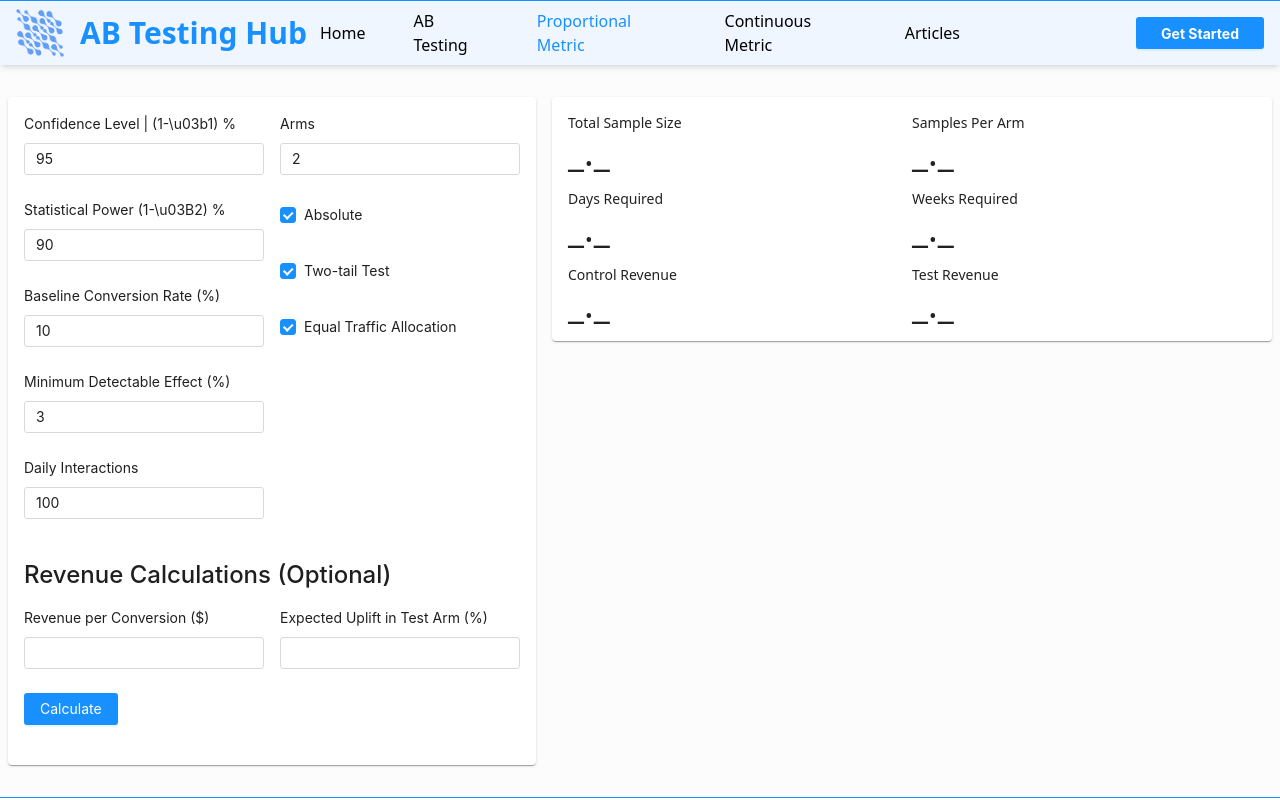
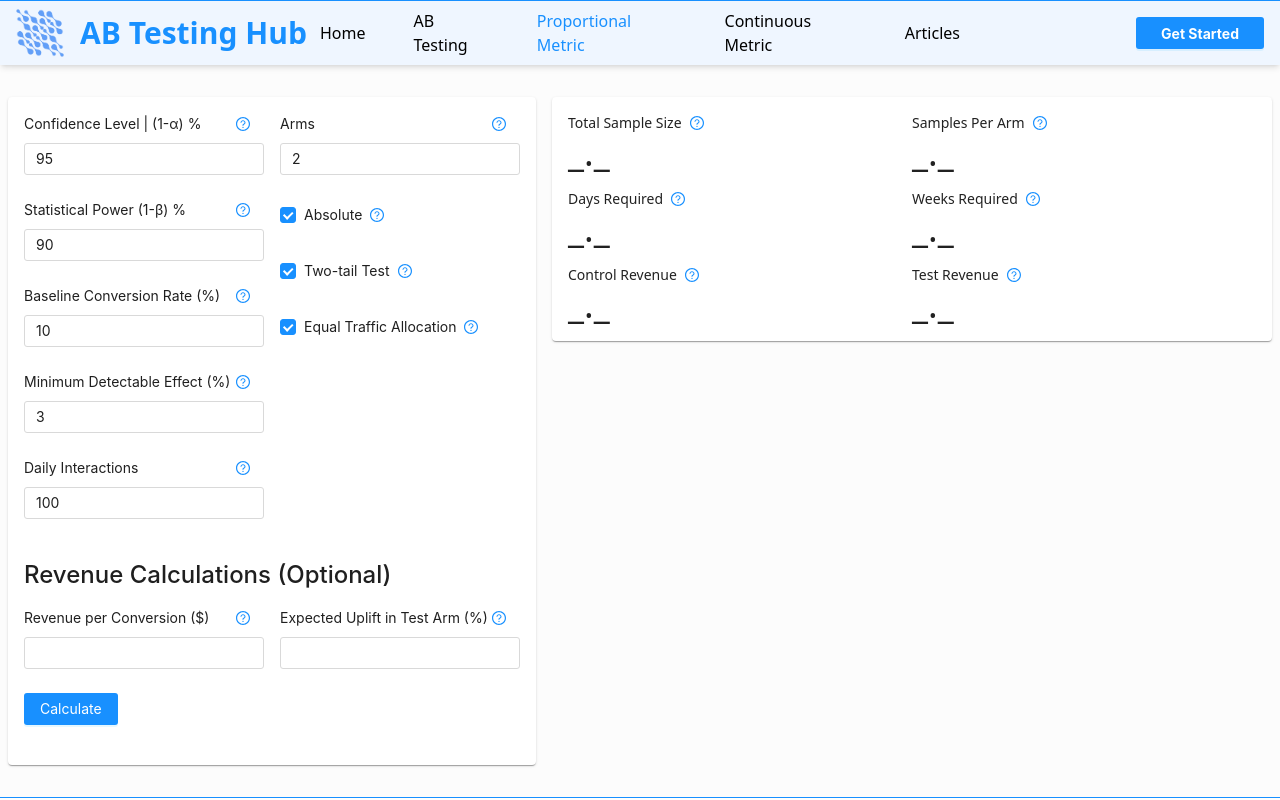
Before and after one commit to VAIJ-TEJAS/ABTestingHub_React_Frontend, a React (Vite) app: page /proportional-metric-testing in a window 1280 px wide. Shown: the top 800 px of the page. Built offline with nearby package versions, Linux system fonts and the light colour scheme.

Commit message:
completely completed proportional metric

```diff
--- a/src/pages/ProportionalMetricTesting.tsx
+++ b/src/pages/ProportionalMetricTesting.tsx
@@ -1,9 +1,10 @@
 /* eslint-disable @typescript-eslint/no-explicit-any */
 import React, { useEffect, useState } from 'react';
-import { Form, InputNumber, Checkbox, Button, Select } from 'antd';
+import { Form, InputNumber, Checkbox, Button, Select, Tooltip } from 'antd';
 import axios from 'axios';
 import PlotGraph from '../components/PlotGraph';
 import { Paper } from '@mui/material';
+import { QuestionCircleOutlined } from '@ant-design/icons';
 
 const { Option } = Select;
 
@@ -132,48 +133,140 @@ export const ProportionalMetricTesting: React.FC = () => {
           >
             <div className='flex gap-4'>
               <div className='w-60'>
-                <Form.Item name="confidence_level" label="Confidence Level | (1-\u03b1) %">
+                <Form.Item name="confidence_level" label={
+                  <div className='flex w-60 justify-between '>
+                    <div>
+                      {"Confidence Level | (1-\u03b1) %"}
+                    </div>
+                    <div>
+                      <Tooltip className='text-primary' title="Number of interactions users have with the product on a daily basis.">
+                        <QuestionCircleOutlined />
+                      </Tooltip>
+                    </div>
+                  </div>
+                }>
                   <InputNumber min={90} max={100} style={{ width: '100%' }} />
                 </Form.Item>
 
-                <Form.Item name="power" label="Statistical Power (1-\u03B2) %">
+                <Form.Item name="power" label={
+                  <div className='flex w-60 justify-between '>
+                    <div>
+                      {"Statistical Power (1-\u03B2) %"}
+                    </div>
+                    <div>
+                      <Tooltip className='text-primary' title="Number of interactions users have with the product on a daily basis.">
+                        <QuestionCircleOutlined />
+                      </Tooltip>
+                    </div>
+                  </div>
+                }>
                   <InputNumber min={90} max={100} style={{ width: '100%' }} />
                 </Form.Item>
 
-                <Form.Item name="baseline_cr" label="Baseline Conversion Rate (%)">
+                <Form.Item name="baseline_cr" label={
+                  <div className='flex w-60 justify-between '>
+                    <div>
+                      {"Baseline Conversion Rate (%)"}
+                    </div>
+                    <div>
+                      <Tooltip className='text-primary' title="Number of interactions users have with the product on a daily basis.">
+                        <QuestionCircleOutlined />
+                      </Tooltip>
+                    </div>
+                  </div>
+                }>
                   <InputNumber min={0} max={100} style={{ width: '100%' }} />
                 </Form.Item>
 
-                <Form.Item name="mde" label="Minimum Detectable Effect (%)">
+                <Form.Item name="mde" label={
+                  <div className='flex w-60 justify-between '>
+                    <div>
+                      {"Minimum Detectable Effect (%)"}
+                    </div>
+                    <div>
+                      <Tooltip className='text-primary' title="Number of interactions users have with the product on a daily basis.">
+                        <QuestionCircleOutlined />
+                      </Tooltip>
+                    </div>
+                  </div>
+                }>
                   <InputNumber min={0} max={20} style={{ width: '100%' }} />
                 </Form.Item>
 
-                <Form.Item name="daily_interactions" label="Daily Interactions">
+                <Form.Item name="daily_interactions" label={
+                  <div className='flex w-60 justify-between '>
+                    <div>
+                      {"Daily Interactions"}
+                    </div>
+                    <div>
+                      <Tooltip className='text-primary' title="Number of interactions users have with the product on a daily basis.">
+                        <QuestionCircleOutlined />
+                      </Tooltip>
+                    </div>
+                  </div>
+                }>
                   <InputNumber min={1} style={{ width: '100%' }} />
                 </Form.Item>
               </div>
               <div className='w-60'>
-                <Form.Item name="arms" label="Arms">
+                <Form.Item name="arms" label={
+                  <div className='flex w-60 justify-between '>
+                    <div>
+                      {"Arms"}
+                    </div>
+                    <div>
+                      <Tooltip className='text-primary' title="Number of interactions users have with the product on a daily basis.">
+                        <QuestionCircleOutlined />
+                      </Tooltip>
+                    </div>
+                  </div>
+                }>
                   <InputNumber min={2} max={20} style={{ width: '100%' }} onChange={(value) => {
                     handleArmsChange(value ?? 2)
                   }} />
                 </Form.Item>
 
                 <Form.Item name="absolute" valuePropName="checked">
-                  <Checkbox>Absolute</Checkbox>
+                  <Checkbox>
+                    Absolute
+                    <Tooltip className='text-primary px-2' title="Number of interactions users have with the product on a daily basis.">
+                      <QuestionCircleOutlined />
+                    </Tooltip>
+                  </Checkbox>
                 </Form.Item>
 
                 <Form.Item name="two_tailed" valuePropName="checked">
-                  <Checkbox>Two-tail Test</Checkbox>
+                  <Checkbox>
+                    Two-tail Test
+                    <Tooltip className='text-primary px-2' title="Number of interactions users have with the product on a daily basis.">
+                      <QuestionCircleOutlined />
+                    </Tooltip>
+                  </Checkbox>
                 </Form.Item>
 
                 <Form.Item name="equal_allocation" valuePropName="checked">
-                  <Checkbox checked={equalAllocation} onChange={handleEqualAllocationChange}>Equal Traffic Allocation</Checkbox>
+                  <Checkbox checked={equalAllocation} onChange={handleEqualAllocationChange}>
+                    Equal Traffic Allocation
+                    <Tooltip className='text-primary px-2' title="Number of interactions users have with the product on a daily basis.">
+                      <QuestionCircleOutlined />
+                    </Tooltip>
+                  </Checkbox>
                 </Form.Item>
 
                 {!equalAllocation &&
                   allocations.map((allocation) => (
-                    <Form.Item key={allocation.id} label={`% Allocation to Test Arm #${allocation.id}`}>
+                    <Form.Item key={allocation.id} label={
+                      <div className='flex w-60 justify-between '>
+                        <div>
+                          {`% Allocation to Test Arm #${allocation.id}`}
+                        </div>
+                        <div>
+                          <Tooltip className='text-primary' title="Number of interactions users have with the product on a daily basis.">
+                            <QuestionCircleOutlined />
+                          </Tooltip>
+                        </div>
+                      </div>
+                    }>
                       <InputNumber
                         min={0}
                         max={100}
@@ -192,13 +285,35 @@ export const ProportionalMetricTesting: React.FC = () => {
               </div>
               <div className='flex gap-4'>
                 <div className='w-60'>
-                  <Form.Item name="revenue_per_conversion" label="Revenue per Conversion ($)">
+                  <Form.Item name="revenue_per_conversion" label={
+                    <div className='flex w-60 justify-between '>
+                      <div>
+                        {"Revenue per Conversion ($)"}
+                      </div>
+                      <div>
+                        <Tooltip className='text-primary' title="Number of interactions users have with the product on a daily basis.">
+                          <QuestionCircleOutlined />
+                        </Tooltip>
+                      </div>
+                    </div>
+                  }>
                     <InputNumber min={0.01} style={{ width: '100%' }} />
                   </Form.Item>
                 </div>
 
                 <div className='w-60'>
-                  <Form.Item name="expected_uplift" label="Expected Uplift in Test Arm (%)">
+                  <Form.Item name="expected_uplift" label={
+                    <div className='flex w-60 justify-between '>
+                      <div>
+                        {"Expected Uplift in Test Arm (%)"}
+                      </div>
+                      <div>
+                        <Tooltip className='text-primary' title="Number of interactions users have with the product on a daily basis.">
+                          <QuestionCircleOutlined />
+                        </Tooltip>
+                      </div>
+                    </div>
+                  }>
                     <InputNumber min={0} max={100} style={{ width: '100%' }} />
                   </Form.Item>
                 </div>
@@ -231,19 +346,31 @@ export const ProportionalMetricTesting: React.FC = () => {
             <div className='flex'>
               <div className='flex-1 space-y-4'>
                 <div>
-                  <div className='text-sm font-medium'>Total Sample Size</div>
+                  <div className='text-sm font-medium'>
+                    Total Sample Size
+                    <Tooltip className='text-primary px-2' title="Number of interactions users have with the product on a daily basis.">
+                      <QuestionCircleOutlined />
+                    </Tooltip></div>
                   <div className='text-4xl'>
                     {numericalResults?.totalSampleSize ?? "_._"}
                   </div>
                 </div>
                 <div>
-                  <div className='text-sm font-medium'>Days Required</div>
+                  <div className='text-sm font-medium'>
+                    Days Required
+                    <Tooltip className='text-primary px-2' title="Number of interactions users have with the product on a daily basis.">
+                      <QuestionCircleOutlined />
+                    </Tooltip></div>
                   <div className='text-4xl'>
                     {numericalResults?.daysRequired ?? "_._"}
                   </div>
                 </div>
                 <div>
-                  <div className='text-sm font-medium'>Control Revenue</div>
+                  <div className='text-sm font-medium'>
+                    Control Revenue
+                    <Tooltip className='text-primary px-2' title="Number of interactions users have with the product on a daily basis.">
+                      <QuestionCircleOutlined />
+                    </Tooltip></div>
                   <div className='text-4xl'>
                     {numericalResults?.controlRevenue ?? "_._"}
                   </div>
@@ -251,19 +378,31 @@ export const ProportionalMetricTesting: React.FC = () => {
               </div>
               <div className='flex-1 space-y-4'>
                 <div>
-                  <div className='text-sm font-medium'>Samples Per Arm</div>
+                  <div className='text-sm font-medium'>
+                    Samples Per Arm
+                    <Tooltip className='text-primary px-2' title="Number of interactions users have with the product on a daily basis.">
+                      <QuestionCircleOutlined />
+                    </Tooltip></div>
                   <div className='text-4xl'>
                     {numericalResults?.sampleSizePerArm ?? "_._"}
                   </div>
                 </div>
                 <div>
-                  <div className='text-sm font-medium'>Weeks Required</div>
+                  <div className='text-sm font-medium'>
+                    Weeks Required
+                    <Tooltip className='text-primary px-2' title="Number of interactions users have with the product on a daily basis.">
+                      <QuestionCircleOutlined />
+                    </Tooltip></div>
                   <div className='text-4xl'>
                     {numericalResults?.weeksRequired ?? "_._"}
                   </div>
                 </div>
                 <div>
-                  <div className='text-sm font-medium'>Test Revenue</div>
+                  <div className='text-sm font-medium'>
+                    Test Revenue
+                    <Tooltip className='text-primary px-2' title="Number of interactions users have with the product on a daily basis.">
+                      <QuestionCircleOutlined />
+                    </Tooltip></div>
                   <div className='text-4xl'>
                     {numericalResults?.testRevenue ?? "_._"}
                   </div>
@@ -273,7 +412,7 @@ export const ProportionalMetricTesting: React.FC = () => {
           </Paper>
           {numericalResults &&
             <>
-              <Paper className='p-4 space-y-4'>
+              <Paper className='p-4 space-y-4 border-primary border'>
                 <div>
                   <div className='text-lg font-medium'>Confidence Level vs. Sample Size:</div>
                   <div className='text-sm'>
```
